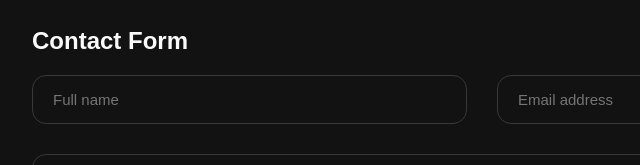
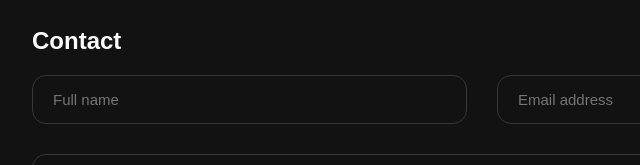
Before and after one commit to zohaibhassan9/zohaib.on, a plain HTML site: page zohaib-cache.web.app/contact.html in a window 1280 px wide. Shown: the part 530-695 px from the top of the page, 158-798 px from the left. Drawn offline with Linux system fonts and the light colour scheme.

Commit message:
Contact form

```diff
--- a/zohaib-cache.web.app/contact.html
+++ b/zohaib-cache.web.app/contact.html
@@ -30,7 +30,7 @@
 
         <section class="contact-form">
 
-          <h3 class="h3 form-title">Contact Form</h3>
+          <h3 class="h3 form-title">Contact</h3>
 
           <form action="#" class="form" data-form>
 
```
